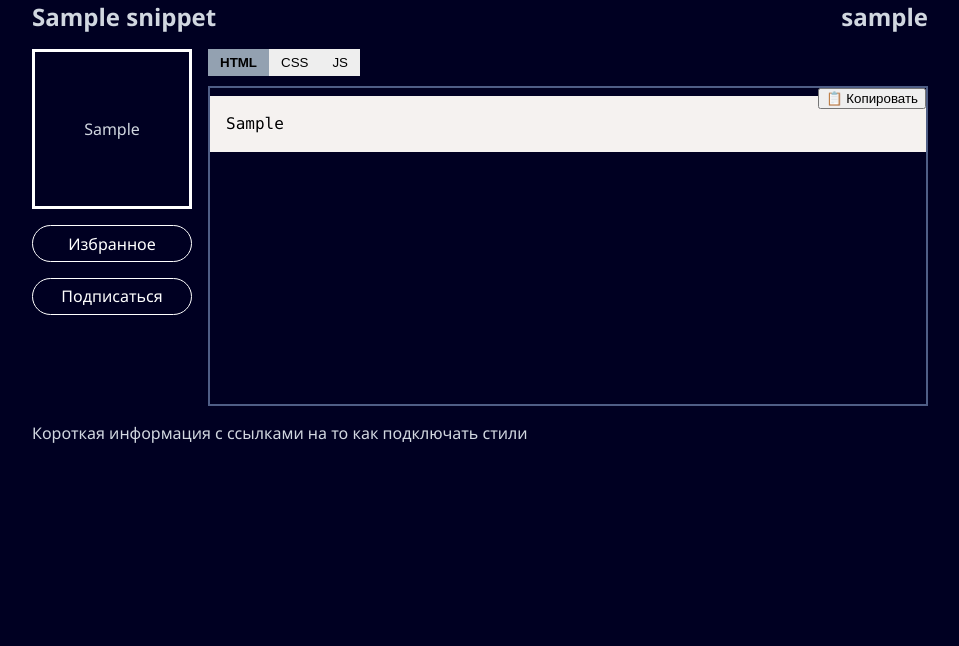
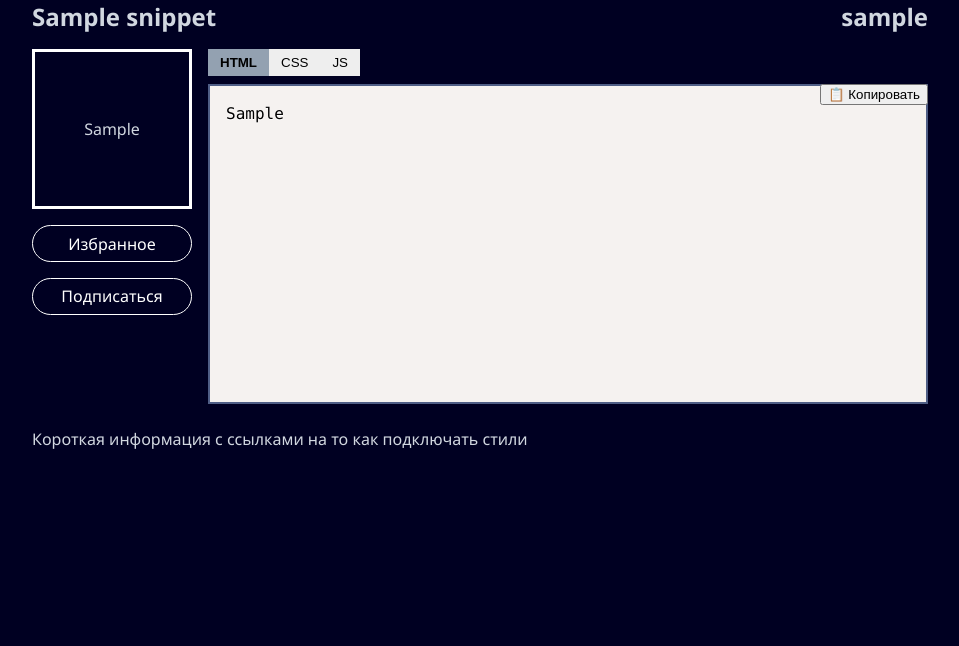
Before and after one commit to Verefer/WebElementsLab.ru, a PHP site: page /card.php in a window 1280 px wide. Shown: the part 81-727 px from the top of the page, without its empty margins (160-1119 px from the left). Run offline with PHP 8.4, Linux system fonts and the light colour scheme; tables that the repository leaves empty or names only in its code hold one stand-in row (values such as "Sample post"); some libraries are stand-ins or nearby versions.

Commit message:
9 Карточка снова стили, только вот теперь для prism.js

```diff
--- a/assets/css/style.css
+++ b/assets/css/style.css
@@ -386,15 +386,13 @@ input.inp-sub {
   font-weight: bold;
 }
 .tab-content {
-  border: 2px #4f5e86 solid;
   position: relative;
-  width: 100%;
-  min-height: 20rem;
   height: auto;
   display: none;
   margin-top: 10px;
 }
 .tab-content.active {
+  margin: 0;
   display: block;
 }
 .preview-frame {
@@ -409,3 +407,10 @@ input.inp-sub {
   right: 0;
   z-index: 10;
 }
+
+pre[class*=language-] {
+  margin: 0;
+  border: 2px #4f5e86 solid;
+  min-height: 20rem;
+  width: 45rem;
+}
```
